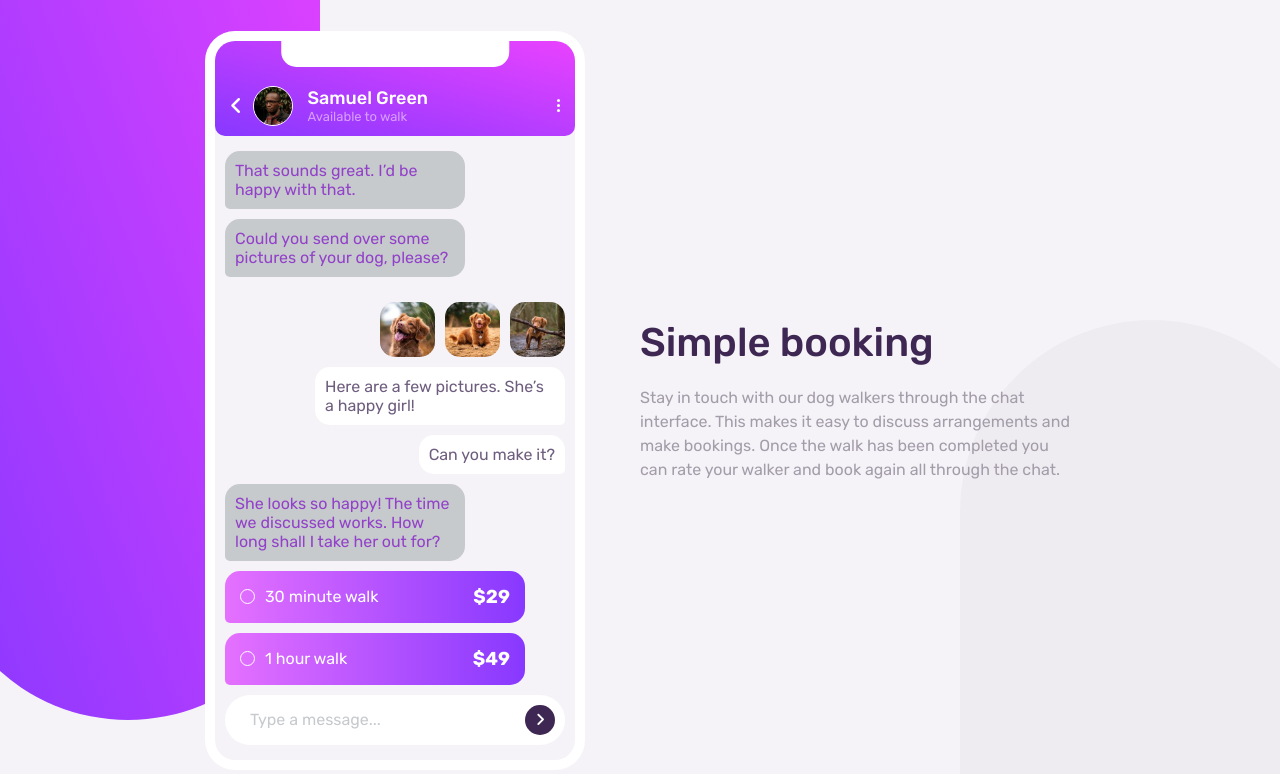
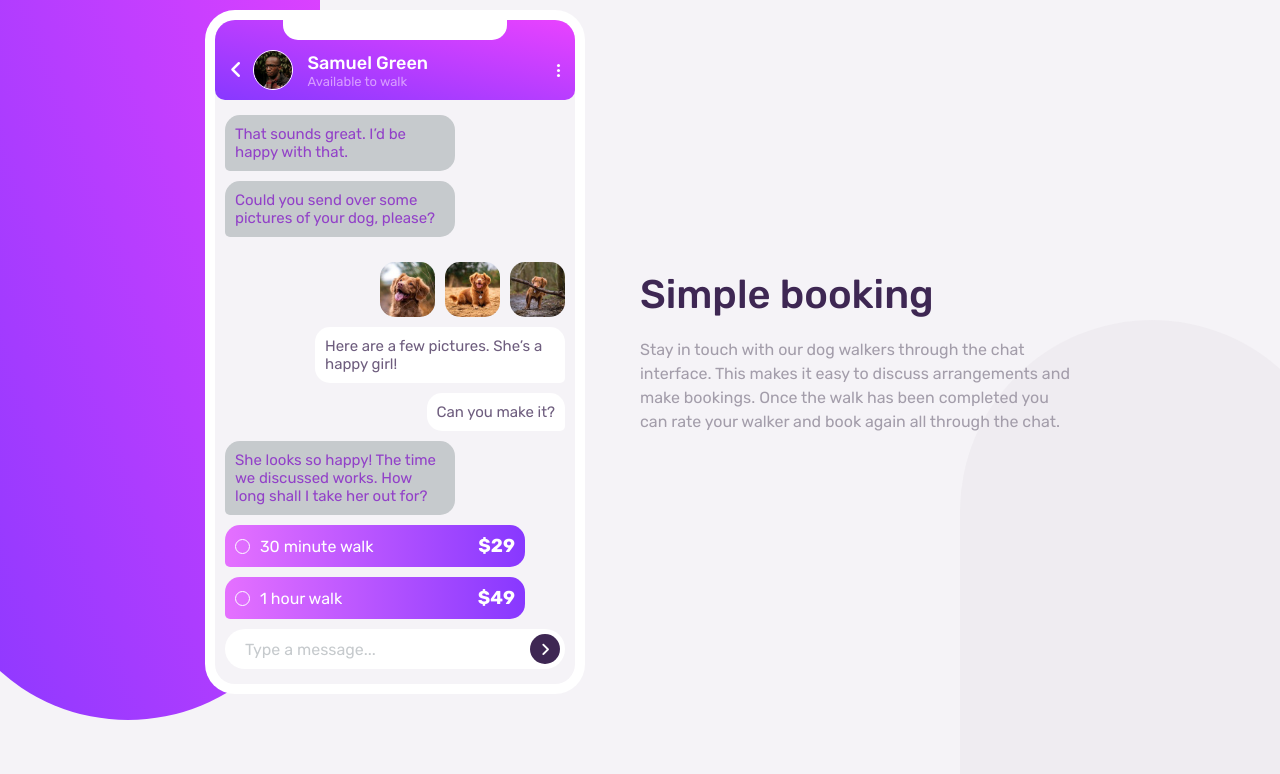
Before and after one commit to anonggentlegentle/Chat-app-CSS-illustration, a website: page index.html in a window 1280 px wide. Shown: the top 774 px of the page. Drawn offline with Linux system fonts and the light colour scheme.

Commit message:
Adjust styles

```diff
--- a/css/style.scss
+++ b/css/style.scss
@@ -49,12 +49,26 @@ body {
   background-color: var(--color-light-grayish-violet);
   overflow: hidden;
 
-  display: grid;
-  place-items: center;
-
   @media only screen and (max-width: $bp-1) {
     overflow: auto;
   }
+}
+
+img,
+picture,
+svg,
+video {
+  display: block;
+  width: 100%;
+}
+
+.main {
+  width: 100%;
+  height: max-content;
+  overflow: hidden;
+
+  display: grid;
+  place-items: center;
 
   &::before {
     content: "";
@@ -93,17 +107,9 @@ body {
       display: none;
     }
   }
-}
 
-img,
-picture,
-svg,
-video {
-  display: block;
-  width: 100%;
-}
-
-.main {
+  &__content {
+    margin: 1rem;
     width: min(90%, 87rem);
 
     display: flex;
@@ -116,6 +122,7 @@ video {
       flex-direction: column;
       justify-content: center;
       row-gap: 5rem;
+    }
   }
 
   &__app {
@@ -134,7 +141,7 @@ video {
   &__app-header {
     background-image: var(--linear-gradient);
     color: var(--color-white);
-    padding: 4.5rem 1.5rem 1rem;
+    padding: 3rem 1.5rem 1rem;
     position: relative;
     overflow: hidden;
     border-radius: 1rem;
@@ -147,8 +154,8 @@ video {
       content: "";
       background-color: var(--color-white);
       position: absolute;
-      width: 22.75rem;
-      height: 5rem;
+      width: 22.4rem;
+      height: 4rem;
       display: block;
       border-radius: 1.5rem;
       top: -25%;
@@ -231,9 +238,10 @@ video {
   &__chat-text-received {
     color: var(--color-moderate-violet);
     background-color: var(--color-grayish-blue);
-    width: 24rem;
+    width: 23rem;
     padding: 1rem;
     border-radius: 1.5rem 1.5rem 1.5rem 0.5rem;
+    font-size: 1.5rem;
   }
 
   &__chat-photos-box {
@@ -256,6 +264,7 @@ video {
     width: 25rem;
     padding: 1rem;
     border-radius: 1.5rem 1.5rem 0.5rem 1.5rem;
+    font-size: 1.5rem;
 
     align-self: flex-end;
 
@@ -279,7 +288,7 @@ video {
     color: var(--color-white);
     width: 30rem;
     border-radius: 1.5rem 1.5rem 1.5rem 0.5rem;
-    padding: 1.5rem;
+    padding: 1rem;
 
     display: flex;
   }
@@ -337,7 +346,7 @@ video {
 
   &__chat-message-input-box {
     background-color: var(--color-white);
-    padding: 1rem;
+    padding: 0.5rem;
     border-radius: 100rem;
 
     display: flex;
--- a/index.html
+++ b/index.html
@@ -28,13 +28,13 @@
   </head>
   <body>
     <main class="main">
+      <section class="main__content">
         <section class="main__app">
           <div class="main__app-container">
             <div class="main__app-header">
               <a href="#" class="main__app-header-arrow"
                 ><i class="fa-solid fa-angle-left"></i
               ></a>
-
               <div class="main__app-header-profile-box">
                 <div class="main__app-header-photo">
                   <img
@@ -50,23 +50,19 @@
                   <p class="main__app-header-status">Available to walk</p>
                 </div>
               </div>
-
               <div class="main__app-header-circle-box">
                 <div class="main__app-header-circle">&nbsp;</div>
                 <div class="main__app-header-circle">&nbsp;</div>
                 <div class="main__app-header-circle">&nbsp;</div>
               </div>
             </div>
-
             <div class="main__app-main-chat">
               <p class="main__chat-text-received">
                 That sounds great. I’d be happy with that.
               </p>
-
               <p class="main__chat-text-received">
                 Could you send over some pictures of your dog, please?
               </p>
-
               <div class="main__chat-photos-box">
                 <div class="main__chat-photo">
                   <img
@@ -75,7 +71,6 @@
                     class="main__chat-img"
                   />
                 </div>
-
                 <div class="main__chat-photo">
                   <img
                     src="images/dog-image-2.jpg"
@@ -83,7 +78,6 @@
                     class="main__chat-img"
                   />
                 </div>
-
                 <div class="main__chat-photo">
                   <img
                     src="images/dog-image-3.jpg"
@@ -92,20 +86,16 @@
                   />
                 </div>
               </div>
-
               <p class="main__chat-text-sent">
                 Here are a few pictures. She’s a happy girl!
               </p>
-
               <p class="main__chat-text-sent main__chat-text-sent--1">
                 Can you make it?
               </p>
-
               <p class="main__chat-text-received">
                 She looks so happy! The time we discussed works. How long shall I
                 take her out for?
               </p>
-
               <form action="#" class="main__chat-form">
                 <div class="main__chat-form-container">
                   <input
@@ -125,7 +115,6 @@
                     <h3 class="heading heading--3 main__chat-radio-price">$29</h3>
                   </label>
                 </div>
-
                 <div class="main__chat-form-container">
                   <input
                     type="radio"
@@ -145,7 +134,6 @@
                   </label>
                 </div>
               </form>
-
               <form action="#" class="main__chat-message-input-box">
                 <input type="text" class="main__chat-message-text" placeholder="Type a message..." />
                 <button type="submit" class="main__chat-submit-btn" /><i class="fa-solid fa-angle-right"></i></button>
@@ -153,7 +141,6 @@
             </div>
           </div>
         </section>
-
         <section class="main__text">
           <h1 class="heading heading--1">Simple booking</h1>
           <p class="main__paragraph">
@@ -163,6 +150,7 @@
             the chat.
           </p>
         </section>
+      </section>
     </main>
   </body>
 </html>
```
Also changed, not shown: css/style.css, 1 other file. Lines whose indentation alone changed are shown as unchanged.
